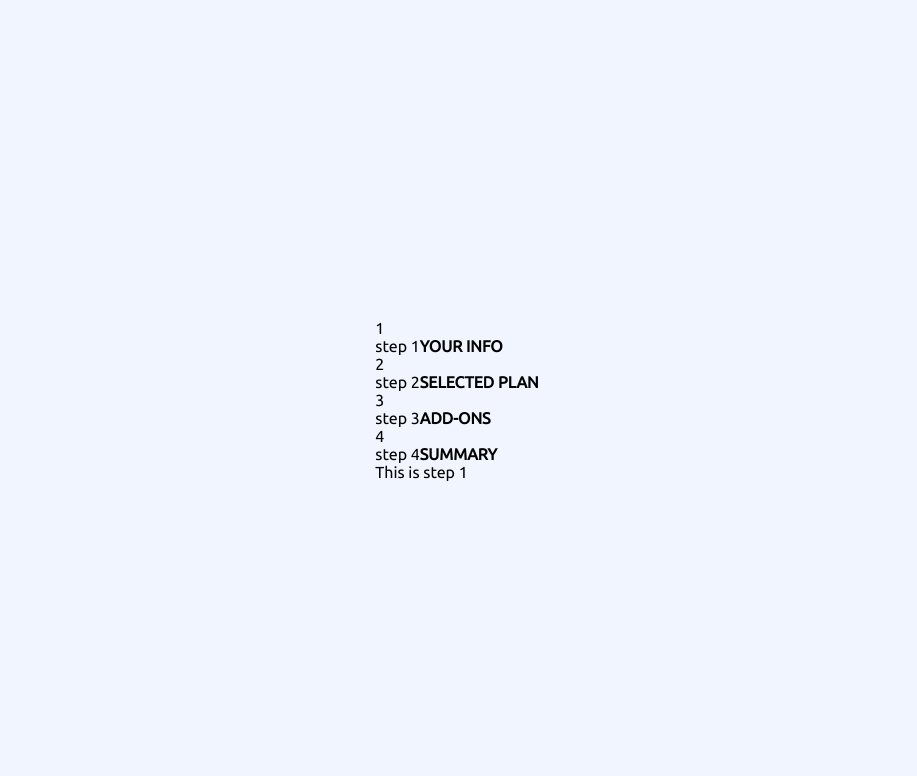
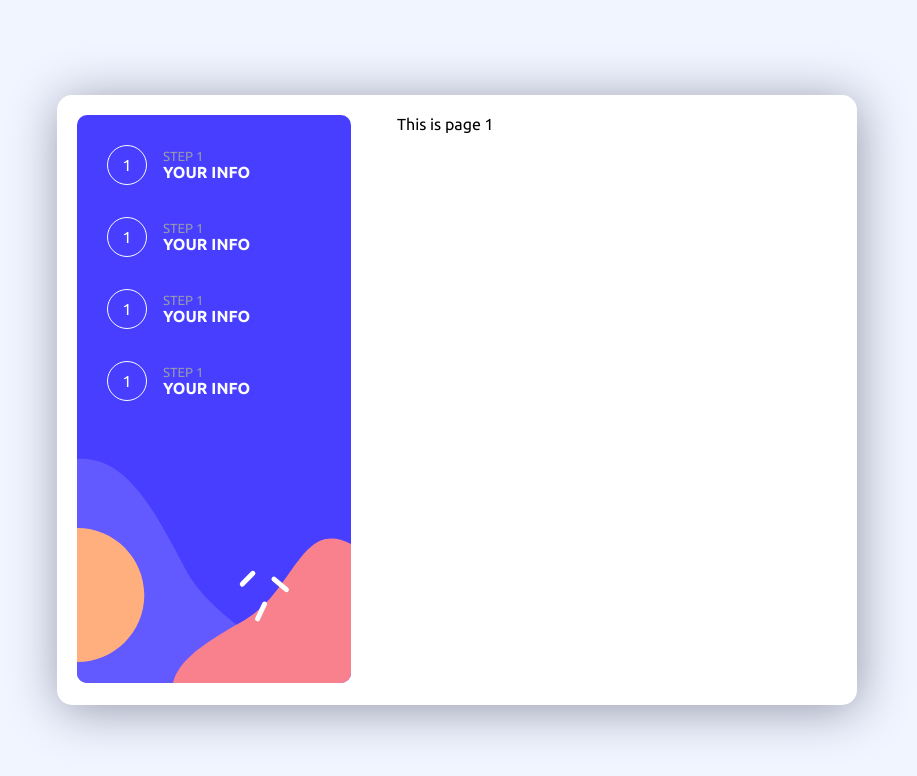
Before and after one commit to kofi-kusi/multi-step-form, a React (Vite) app: page /1 in a window 1280 px wide. Shown: the top 776 px of the page, without its empty margins (183-1100 px from the left). Built offline with nearby package versions, Linux system fonts and the light colour scheme.

Commit message:
added dummy content

```diff
--- a/src/App.jsx
+++ b/src/App.jsx
@@ -1,13 +1,20 @@
+import { useState } from "react";
+
 import "./App.css";
 import Sidebar from "./components/Sidebar";
 import Main from "./components/Main";
 
 function App() {
+  const [activeStep, setActiveStep] = useState("step1");
   return (
-    <>
-      <Sidebar />
-      <Main />
-    </>
+    <div className="container">
+      <div className="container--sidebar">
+        <Sidebar activeStep={activeStep} />
+      </div>
+      <div className="container--main">
+        <Main activeStep={activeStep} />
+      </div>
+    </div>
   );
 }
 
--- a/src/ErrorPage.jsx
+++ b/src/ErrorPage.jsx
@@ -1,7 +1,10 @@
+import { Link } from "react-router-dom";
+
 function ErrorPage() {
     return (
         <>
         <p>are you trying to break my app?</p>
+        <Link to={"/"}>Go to home</Link>
         </>
     )
 }
--- a/src/components/Sidebar.jsx
+++ b/src/components/Sidebar.jsx
@@ -1,37 +1,13 @@
-function Sidebar() {
+import Step from "./Step"
+
+function Sidebar(props) {
     return (
-        <>
-            <div>
-                <div>
-                    <div className="step-numb">1</div>
-                    <div>
-                        step 1
-                        <b>YOUR INFO</b>
-                    </div>
-                </div>
-                <div>
-                    <div className="step-numb">2</div>
-                    <div>
-                        step 2
-                        <b>SELECTED PLAN</b>
-                    </div>
-                </div>
-                <div>
-                    <div className="step-numb">3</div>
-                    <div>
-                        step 3
-                        <b>ADD-ONS</b>
-                    </div>
-                </div>
-                <div>
-                    <div className="step-numb">4</div>
-                    <div>
-                        step 4
-                        <b>SUMMARY</b>
-                    </div>
-                </div>
-            </div>
-        </>
+        <div className="sidebar">
+            <Step />
+            <Step />
+            <Step />
+            <Step />
+        </div>
     )
 }
 
--- a/src/components/Step.jsx
+++ b/src/components/Step.jsx
@@ -0,0 +1,17 @@
+function Step() {
+    return (
+        <>
+        <div className="step">
+            <div className="step--number">
+                1
+            </div>
+            <div className="step--info">
+                <div className="step--name">STEP 1</div>
+                <div className="info">YOUR INFO</div>
+            </div>
+        </div>
+        </>
+    )
+}
+
+export default Step
--- a/src/steps/Step1.jsx
+++ b/src/steps/Step1.jsx
@@ -1,5 +1,7 @@
 function Step1() {
-  return <>This is step 1</>;
+  return (
+    <div>This is page 1</div>
+  )
 }
 
 export default Step1;
```
